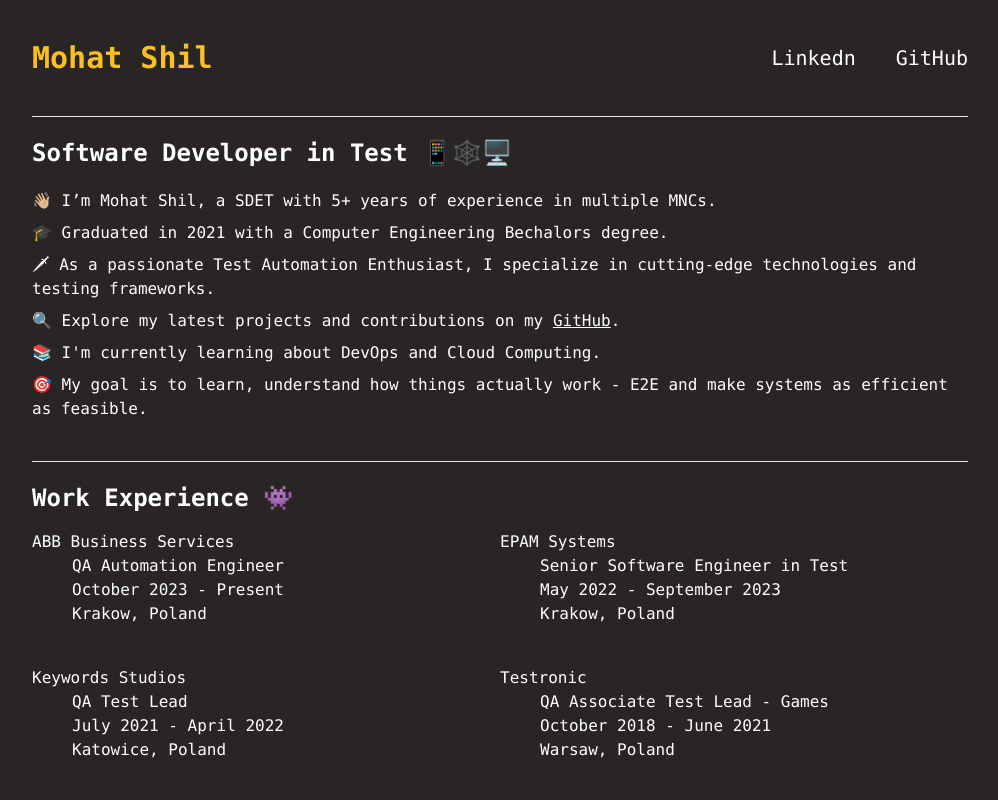
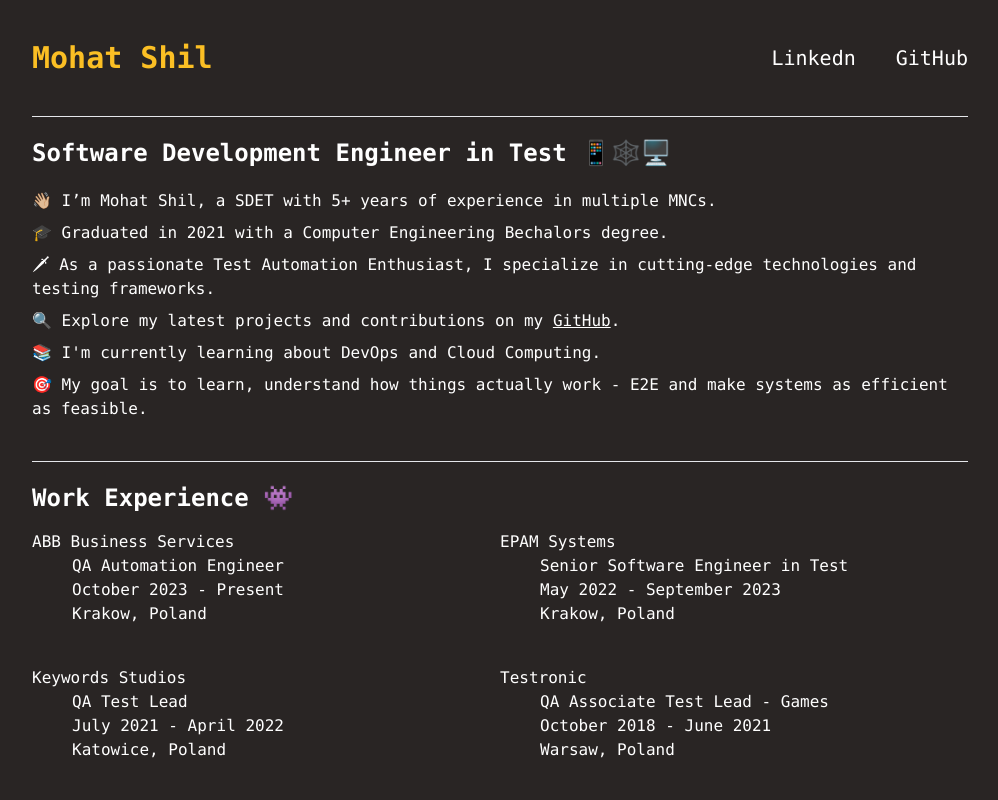
Before and after one commit to shilCode/portfolio_mohat, a React (Create React App) app in the folder portfolio-first/: page / in a window 1280 px wide. Shown: the top 800 px of the page, without its empty margins (140-1138 px from the left). Built offline with nearby package versions, Linux system fonts and the light colour scheme.

Commit message:
Update Home.jsx

```diff
--- a/portfolio-first/src/components/Home.jsx
+++ b/portfolio-first/src/components/Home.jsx
@@ -22,7 +22,7 @@ const Home = () => {
         <hr/>
         {/* Software Developer in Test */}
         <div >
-        <h2 className='  font-mono pt-5 lg:text-2xl md:text-2xl sm:text-xl font-bold'>Software Developer in Test 📱🕸️🖥️</h2>
+        <h2 className='  font-mono pt-5 lg:text-2xl md:text-2xl sm:text-xl font-bold'>Software Development Engineer in Test 📱🕸️🖥️</h2>
           <div className=' font-mono pt-5 pb-10 '>
             <ul className='pb-2'> 👋🏼 I’m Mohat Shil, a SDET with 5+ years of experience in multiple MNCs. </ul>
             <ul className='pb-2'> 🎓 Graduated in 2021 with a Computer Engineering Bechalors degree.</ul>
```
